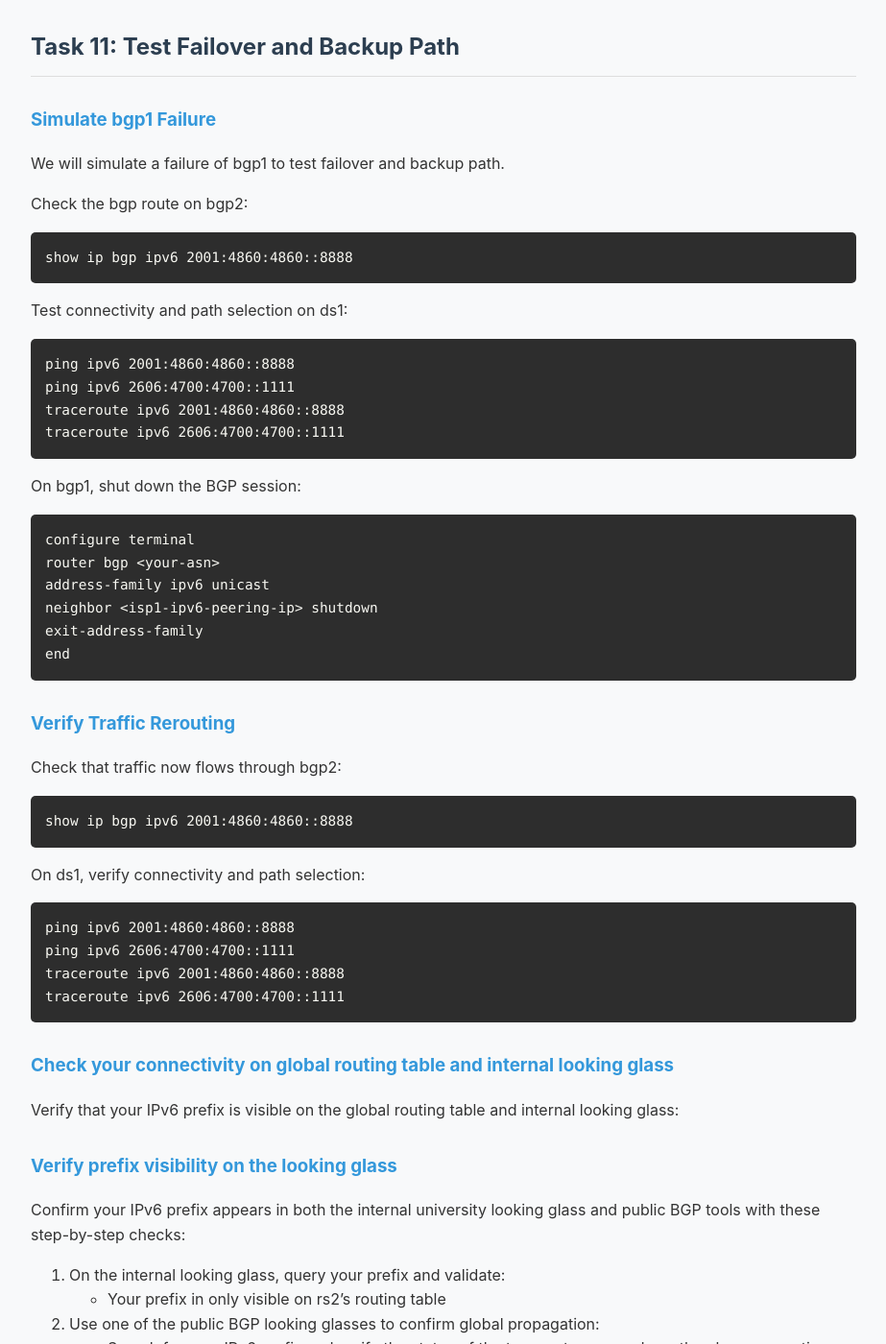
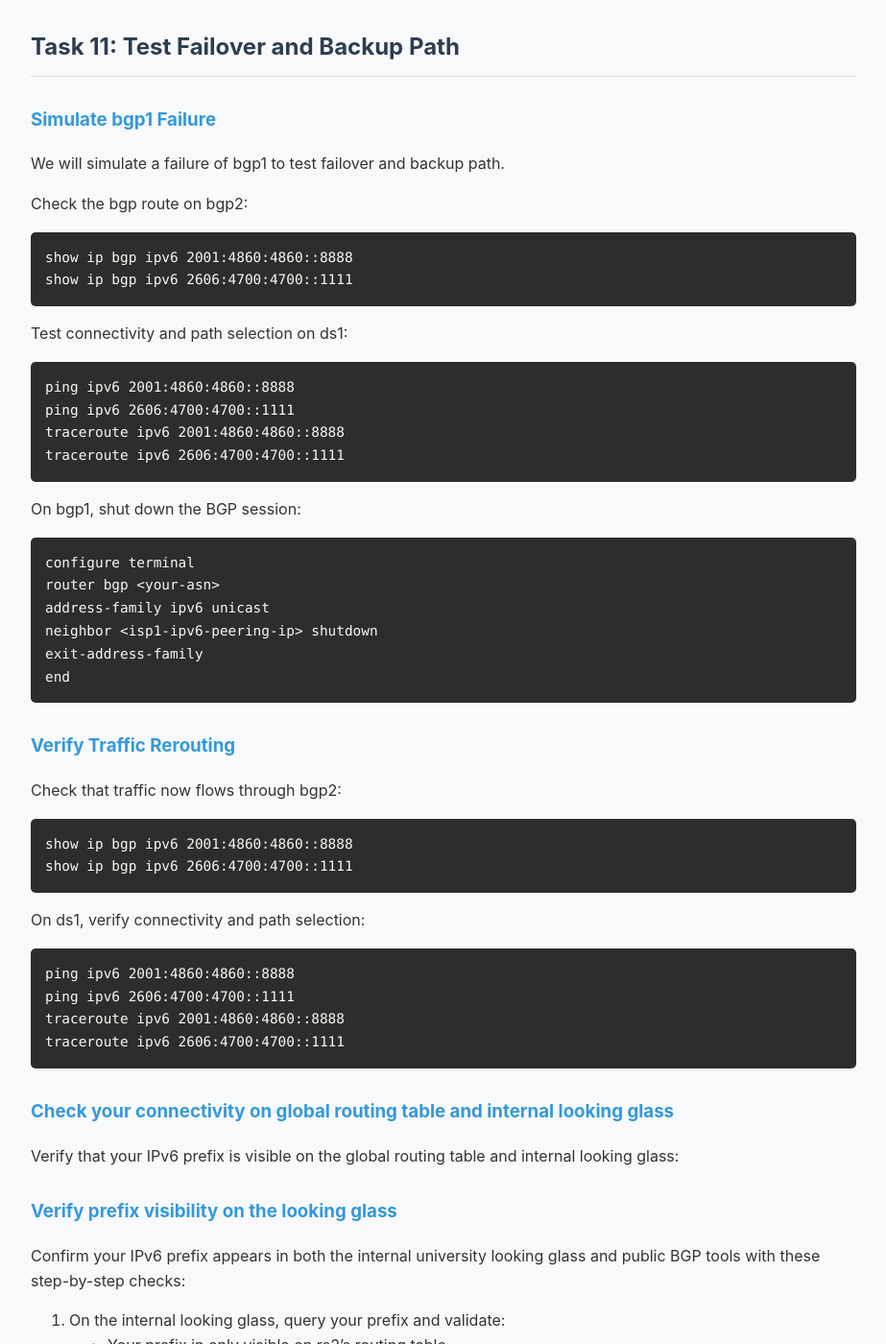
Before and after one commit to xxfwin/routing-lab, a Jekyll site: the page built from labs/lab-2.md, in a window 1280 px wide and 1400 px high, scrolled down 12917 px. Shown: the whole window at 96% size, without its empty margins (178-1101 px from the left). Built offline with Jekyll 4.4.1, drawn with Linux system fonts in a browser that asks for light colours.

Commit message:
fix: Add another description for show bgp route so that it will align with the test cases

````diff
--- a/labs/lab-2.md
+++ b/labs/lab-2.md
@@ -506,6 +506,7 @@ Check the bgp route on bgp2:
 
 ```
 show ip bgp ipv6 2001:4860:4860::8888
+show ip bgp ipv6 2606:4700:4700::1111
 ```
 
 Test connectivity and path selection on ds1:
@@ -534,6 +535,7 @@ Check that traffic now flows through bgp2:
 
 ```
 show ip bgp ipv6 2001:4860:4860::8888
+show ip bgp ipv6 2606:4700:4700::1111
 ```
 
 On ds1, verify connectivity and path selection:
````
